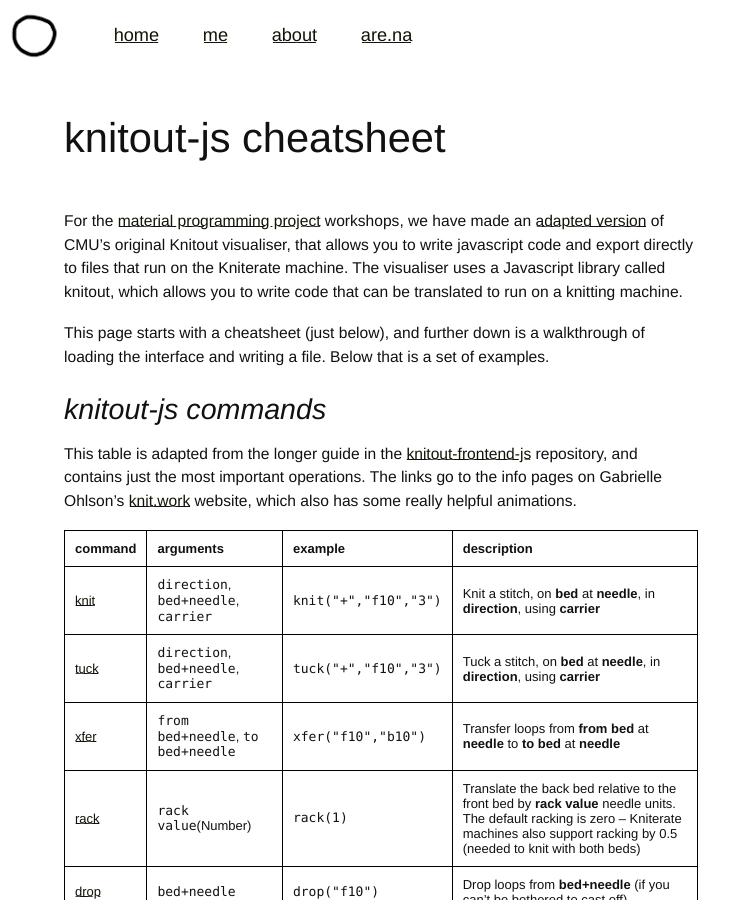
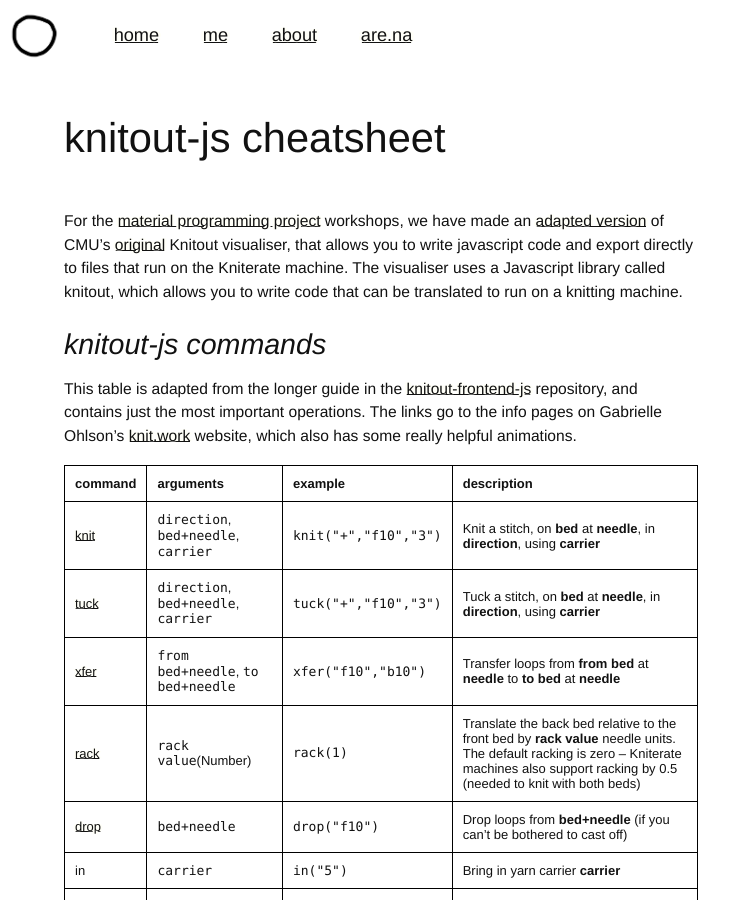
Before and after one commit to agnescameron/blog, a Jekyll site: the page built from _posts/2026-04-09-cheatsheet.md, in a window 1280 px wide and 900 px high. Shown: the whole window, without its empty margins (0-750 px from the left). Built offline with Jekyll 4.4.1, drawn with Linux system fonts in a browser that asks for light colours.

Commit message:
updated links

```diff
--- a/_posts/2026-04-09-cheatsheet.md
+++ b/_posts/2026-04-09-cheatsheet.md
@@ -8,9 +8,9 @@
 image: "/img/knitout-cheatsheet/kniterate-diagram.jpg"
 ---
 
-For the [material programming project](https://cci.arts.ac.uk/~material/) workshops, we have made an [adapted version](https://agnescameron.github.io/knitout-live-visualizer/) of CMU's original Knitout visualiser, that allows you to write javascript code and export directly to files that run on the Kniterate machine. The visualiser uses a Javascript library called knitout, which allows you to write code that can be translated to run on a knitting machine.
+For the [material programming project](https://cci.arts.ac.uk/~material/) workshops, we have made an [adapted version](https://agnescameron.github.io/knitout-visualizer-kniterate/) of CMU's [original](https://textiles-lab.github.io/knitout-live-visualizer/) Knitout visualiser, that allows you to write javascript code and export directly to files that run on the Kniterate machine. The visualiser uses a Javascript library called knitout, which allows you to write code that can be translated to run on a knitting machine.
 
-This page starts with a cheatsheet (just below), and further down is a walkthrough of loading the interface and writing a file. Below that is a set of examples.
+<!-- This page starts with a cheatsheet (just below), and further down is a walkthrough of loading the interface and writing a file. Below that is a set of examples. -->
 
 ## knitout-js commands
 
--- a/feed.xml
+++ b/feed.xml
@@ -4,7 +4,7 @@
 <?xml version="1.0" encoding="utf-8"?>
 <rss version="2.0" xmlns:atom="http://www.w3.org/2005/Atom">
   <channel>
-    <title>Things from the room in the back</title>
+    <title>things from the room in the back</title>
     <description>blog soup</description>
     <link>{{ site.url }}</link>
     {% for post in site.posts %}
```
Also changed, not shown: _posts/2026-04-25-notes.md (+1 -1 lines), _posts/2026-06-13-knit-systems.md (+1 -1 lines), 1 other file.
